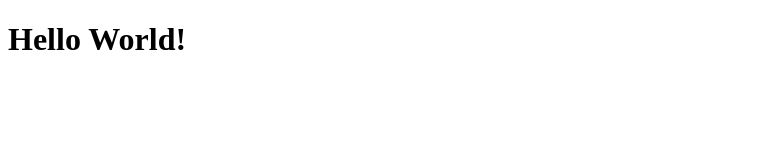
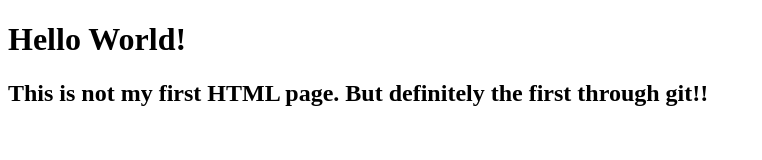
Before and after one commit to apoorvapim/coursera-test, a plain HTML site: page site/index.html in a window 1280 px wide. Shown: the whole page, without its empty margins (0-762 px from the left). Drawn offline with Linux system fonts and the light colour scheme.

Commit message:
Second commit

```diff
--- a/site/index.html
+++ b/site/index.html
@@ -4,6 +4,6 @@
 	<title>Hello World!</title>
 </head>
 <body>
-<h1>Hello World!</h1>
+<h1>Hello World! </h1><h2>This is not my first HTML page. But definitely the first through git!!</h2>
 </body>
 </html>
```
